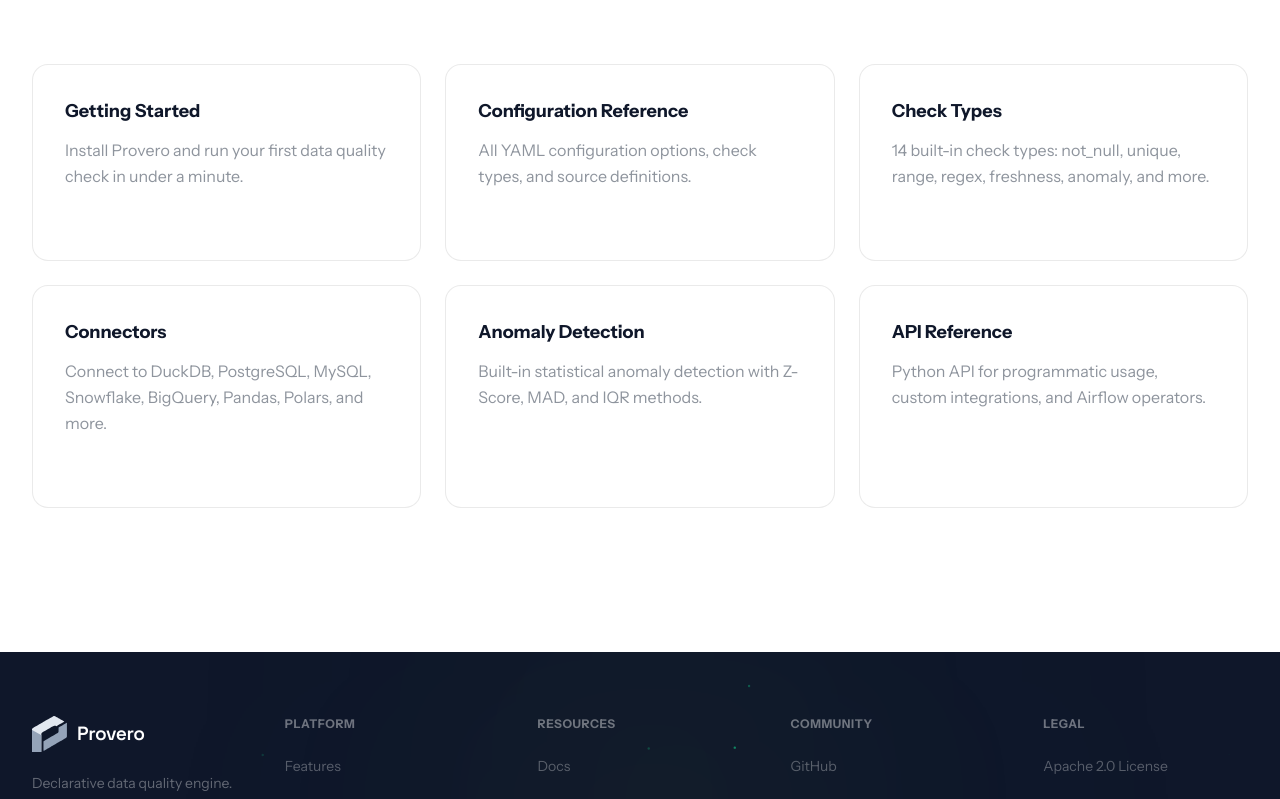
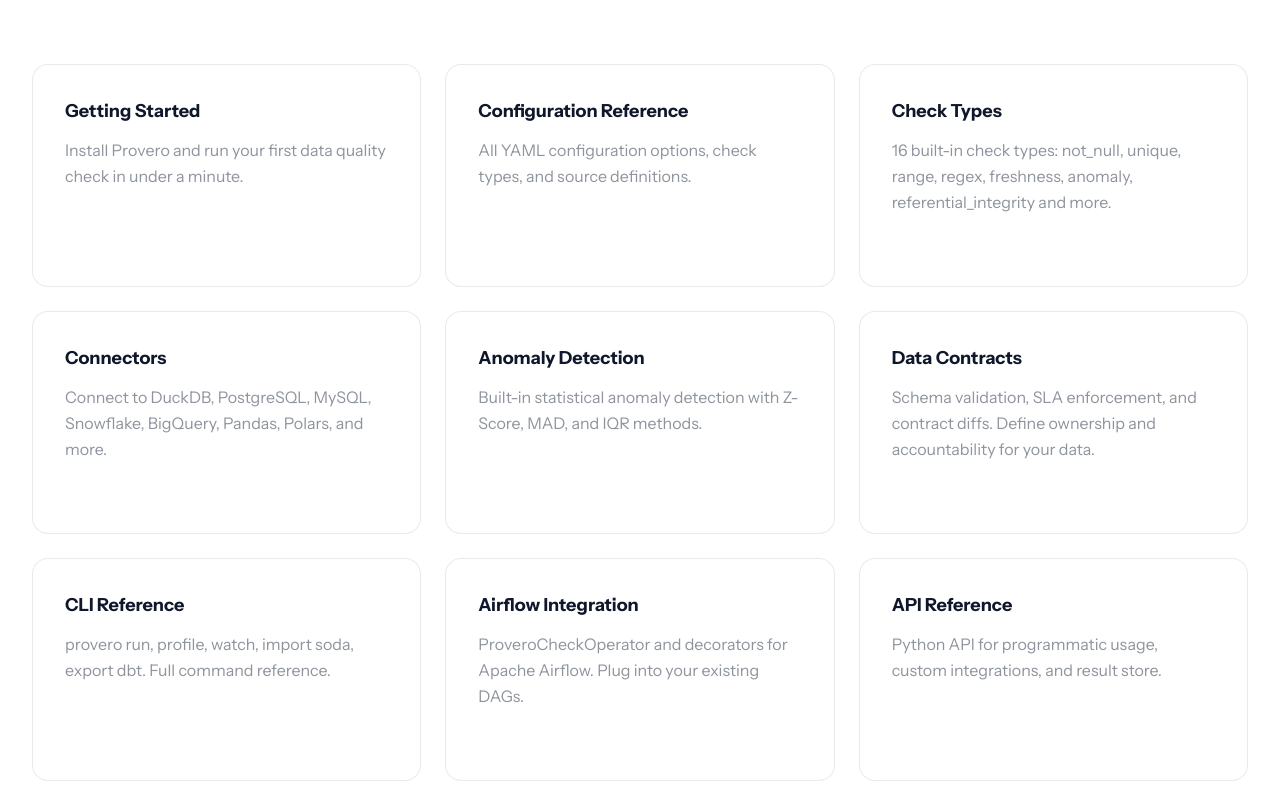
Before and after one commit to provero-org/provero-org, a Next.js app: page /docs in a window 1280 px wide. Shown: the part 520-1319 px from the top of the page. Built offline with nearby package versions, Linux system fonts and the light colour scheme; no server answers.

Commit message:
Sync website content with Provero v0.2.1
Update site to reflect the actual state of the library instead of
outdated placeholder content.

Signed-off-by: André Ahlert <andre@aex.partners>

```diff
--- a/src/app/docs/page.tsx
+++ b/src/app/docs/page.tsx
@@ -16,7 +16,7 @@ const quickLinks = [
   },
   {
     title: "Check Types",
-    description: "14 built-in check types: not_null, unique, range, regex, freshness, anomaly, and more.",
+    description: "16 built-in check types: not_null, unique, range, regex, freshness, anomaly, referential_integrity and more.",
     href: "https://github.com/provero-org/provero#check-types",
   },
   {
@@ -30,8 +30,23 @@ const quickLinks = [
     href: "https://github.com/provero-org/provero#anomaly-detection",
   },
   {
+    title: "Data Contracts",
+    description: "Schema validation, SLA enforcement, and contract diffs. Define ownership and accountability for your data.",
+    href: "https://github.com/provero-org/provero#data-contracts",
+  },
+  {
+    title: "CLI Reference",
+    description: "provero run, profile, watch, import soda, export dbt. Full command reference.",
+    href: "https://github.com/provero-org/provero#cli",
+  },
+  {
+    title: "Airflow Integration",
+    description: "ProveroCheckOperator and decorators for Apache Airflow. Plug into your existing DAGs.",
+    href: "https://github.com/provero-org/provero#airflow",
+  },
+  {
     title: "API Reference",
-    description: "Python API for programmatic usage, custom integrations, and Airflow operators.",
+    description: "Python API for programmatic usage, custom integrations, and result store.",
     href: "https://github.com/provero-org/provero#api",
   },
 ];
--- a/src/components/sections/comparison.tsx
+++ b/src/components/sections/comparison.tsx
@@ -57,6 +57,15 @@ const rows: { feature: string; values: { v: boolean | string; label?: string }[]
   {
     feature: "Airflow Integration",
     values: [{ v: true }, { v: true }, { v: true }, { v: true }],
+  },
+  {
+    feature: "Migration Tools",
+    values: [
+      { v: true, label: "SodaCL & dbt" },
+      { v: false },
+      { v: false },
+      { v: false },
+    ],
   },
 ];
 
--- a/src/components/sections/ecosystem.tsx
+++ b/src/components/sections/ecosystem.tsx
@@ -39,6 +39,7 @@ const categories = [
     description: "Integrate into your existing workflow and notification stack.",
     items: [
       { name: "Apache Airflow", status: "stable", icon: logoUrl("apacheairflow") },
+      { name: "Flyte", status: "stable", icon: logoUrl("flyte") },
       { name: "Slack", status: "stable", icon: logoUrl("slack") },
       { name: "PagerDuty", status: "beta", icon: logoUrl("pagerduty") },
     ],
--- a/src/components/sections/features.tsx
+++ b/src/components/sections/features.tsx
@@ -10,6 +10,8 @@ import {
   GitBranch,
   Cpu,
   Search,
+  RefreshCw,
+  Eye,
 } from "lucide-react";
 
 const features = [
@@ -22,8 +24,8 @@ const features = [
   },
   {
     icon: Zap,
-    title: "14 Check Types",
-    description: "not_null, unique, range, regex, freshness, anomaly, custom_sql and more. All built in.",
+    title: "16 Check Types",
+    description: "not_null, unique, range, regex, freshness, anomaly, custom_sql, referential_integrity and more. All built in.",
     color: "from-gold/10 to-gold/5",
     iconColor: "text-gold bg-gold/10",
   },
@@ -69,11 +71,25 @@ const features = [
     color: "from-cyan-500/10 to-cyan-500/5",
     iconColor: "text-cyan-600 bg-cyan-500/10",
   },
+  {
+    icon: RefreshCw,
+    title: "Migration Tools",
+    description: "Import from SodaCL or export to dbt tests. Switch to Provero without starting from scratch.",
+    color: "from-orange-500/10 to-orange-500/5",
+    iconColor: "text-orange-500 bg-orange-500/10",
+  },
+  {
+    icon: Eye,
+    title: "Continuous Monitoring",
+    description: "provero watch runs checks on a schedule and tracks metrics over time with the built-in result store.",
+    color: "from-indigo-500/10 to-indigo-500/5",
+    iconColor: "text-indigo-600 bg-indigo-500/10",
+  },
 ];
 
 export function Features() {
   return (
-    <section id="features" className="relative py-32 bg-off-white">
+    <section id="all-features" className="relative py-32 bg-off-white">
       <div className="mx-auto max-w-7xl px-6 lg:px-8">
         <div className="max-w-2xl">
           <span className="font-mono text-xs font-semibold text-emerald uppercase tracking-[0.2em]">
@@ -89,7 +105,7 @@ export function Features() {
           </p>
         </div>
 
-        <div className="mt-16 grid gap-4 sm:grid-cols-2 lg:grid-cols-4">
+        <div className="mt-16 grid gap-4 sm:grid-cols-2 md:grid-cols-3 lg:grid-cols-5">
           {features.map((feature) => (
             <MagicCard
               key={feature.title}
--- a/src/components/sections/hero.tsx
+++ b/src/components/sections/hero.tsx
@@ -53,7 +53,7 @@ export function Hero() {
                 <span className="absolute inline-flex h-full w-full animate-ping rounded-full bg-gold opacity-75" />
                 <span className="relative inline-flex h-2 w-2 rounded-full bg-gold" />
               </span>
-              <span className="text-[0.938rem] font-medium text-gold">Coming Soon &middot; Open Source &middot; Apache 2.0</span>
+              <span className="text-[0.938rem] font-medium text-gold">v0.2.1 &middot; Open Source &middot; Apache 2.0</span>
               <ChevronRight className="h-3.5 w-3.5 text-navy/30 transition-transform group-hover:translate-x-0.5" />
             </a>
 
--- a/src/components/sections/stats.tsx
+++ b/src/components/sections/stats.tsx
@@ -4,8 +4,8 @@ import { NumberTicker } from "@/components/magicui/number-ticker";
 import { AnimateOnScroll } from "@/components/ui/animate-on-scroll";
 
 const stats = [
-  { value: 14, suffix: "", label: "Check Types", detail: "Built-in validations" },
-  { value: 9, suffix: "", label: "Connectors", detail: "DuckDB to BigQuery" },
+  { value: 16, suffix: "", label: "Check Types", detail: "Built-in validations" },
+  { value: 7, suffix: "", label: "Connectors", detail: "DuckDB to BigQuery" },
   { value: 3, suffix: "", label: "Lines to Start", detail: "Minimal config" },
   { value: 100, suffix: "%", label: "Open Source", detail: "Apache 2.0 forever" },
 ];
--- a/src/components/sections/value-props.tsx
+++ b/src/components/sections/value-props.tsx
@@ -30,9 +30,9 @@ export function ValueProps() {
                 </pre>
               </div>
               <p className="mt-6 text-sm text-navy/35 leading-relaxed">
-                14 check types: not_null, unique, range, regex, freshness, anomaly, custom_sql,
+                16 check types: not_null, unique, range, regex, freshness, anomaly, custom_sql,
                 row_count, completeness, accepted_values, type, latency, unique_combination,
-                row_count_change.
+                row_count_change, referential_integrity, email_validation.
               </p>
             </div>
           </AnimateOnScroll>
```
